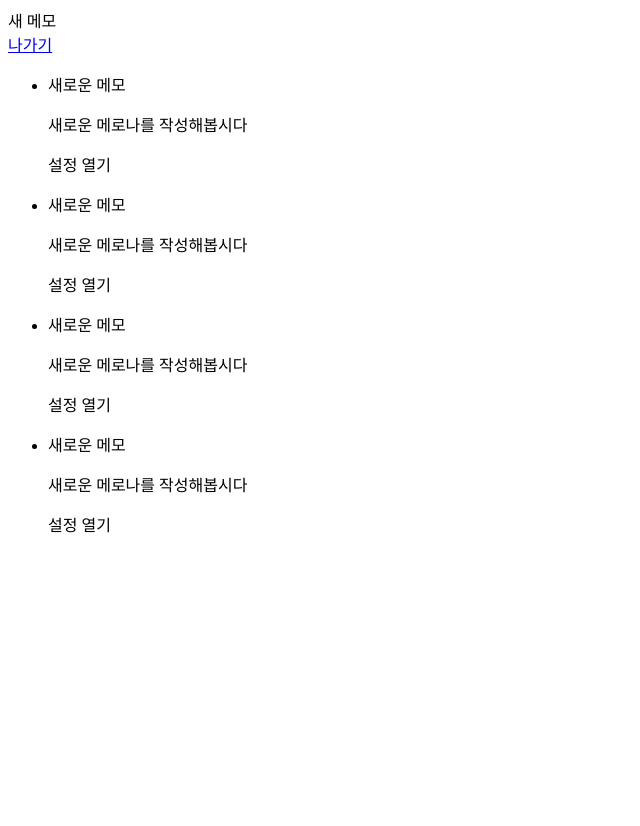
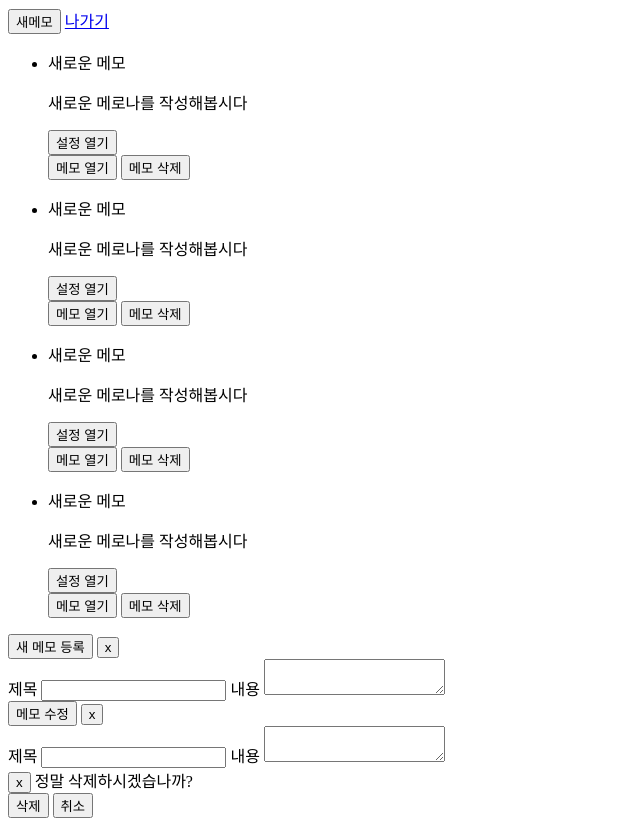
Before and after one commit to kjw1108/5.11-yako, a plain HTML site: page 메모.html in a window 1280 px wide. Shown: the whole page, without its empty margins (0-640 px from the left). Before the commit the page ends 800 px from the top, so only its background shows below. Drawn offline with Linux system fonts and the light colour scheme.

Commit message:
Add files via upload

```diff
--- /dev/null
+++ b/css/reset.css
@@ -0,0 +1,48 @@
+/* http://meyerweb.com/eric/tools/css/reset/
+   v2.0 | 20110126
+   License: none (public domain)
+*/
+
+html, body, div, span, applet, object, iframe,
+h1, h2, h3, h4, h5, h6, p, blockquote, pre,
+a, abbr, acronym, address, big, cite, code,
+del, dfn, em, img, ins, kbd, q, s, samp,
+small, strike, strong, sub, sup, tt, var,
+b, u, i, center,
+dl, dt, dd, ol, ul, li,
+fieldset, form, label, legend,
+table, caption, tbody, tfoot, thead, tr, th, td,
+article, aside, canvas, details, embed,
+figure, figcaption, footer, header, hgroup,
+menu, nav, output, ruby, section, summary,
+time, mark, audio, video {
+	margin: 0;
+	padding: 0;
+	border: 0;
+	font-size: 100%;
+	font: inherit;
+	vertical-align: baseline;
+}
+/* HTML5 display-role reset for older browsers */
+article, aside, details, figcaption, figure,
+footer, header, hgroup, menu, nav, section {
+	display: block;
+}
+body {
+	line-height: 1;
+}
+ol, ul {
+	list-style: none;
+}
+blockquote, q {
+	quotes: none;
+}
+blockquote:before, blockquote:after,
+q:before, q:after {
+	content: '';
+	content: none;
+}
+table {
+	border-collapse: collapse;
+	border-spacing: 0;
+}
--- /dev/null
+++ b/css/style.css
@@ -0,0 +1,5 @@
+h1{
+    color:#f2994a;
+    font-size:40px;
+    font-weight: bold;
+}
--- /dev/null
+++ b/css수업/reset.css
@@ -0,0 +1,48 @@
+/* http://meyerweb.com/eric/tools/css/reset/
+   v2.0 | 20110126
+   License: none (public domain)
+*/
+
+html, body, div, span, applet, object, iframe,
+h1, h2, h3, h4, h5, h6, p, blockquote, pre,
+a, abbr, acronym, address, big, cite, code,
+del, dfn, em, img, ins, kbd, q, s, samp,
+small, strike, strong, sub, sup, tt, var,
+b, u, i, center,
+dl, dt, dd, ol, ul, li,
+fieldset, form, label, legend,
+table, caption, tbody, tfoot, thead, tr, th, td,
+article, aside, canvas, details, embed,
+figure, figcaption, footer, header, hgroup,
+menu, nav, output, ruby, section, summary,
+time, mark, audio, video {
+	margin: 0;
+	padding: 0;
+	border: 0;
+	font-size: 100%;
+	font: inherit;
+	vertical-align: baseline;
+}
+/* HTML5 display-role reset for older browsers */
+article, aside, details, figcaption, figure,
+footer, header, hgroup, menu, nav, section {
+	display: block;
+}
+body {
+	line-height: 1;
+}
+ol, ul {
+	list-style: none;
+}
+blockquote, q {
+	quotes: none;
+}
+blockquote:before, blockquote:after,
+q:before, q:after {
+	content: '';
+	content: none;
+}
+table {
+	border-collapse: collapse;
+	border-spacing: 0;
+}
--- /dev/null
+++ b/css수업/style.css
@@ -0,0 +1,15 @@
+{
+    color:orange
+}
+ p{
+    color:orange
+}
+ span{
+    color:orange
+}
+#혼자{
+    color:darkblue;
+}
+.다같이{
+    color:blue;
+}
--- a/메모.html
+++ b/메모.html
@@ -5,28 +5,80 @@
     <meta http-equiv="X-UA-Compatible" content="IE=edge">
     <meta name="viewport" content="width=device-width, initial-scale=1.0">
     <title>Document</title>
+
 </head>
 <body>
-    <div>새 메모</div>
+    <button type="button">새메모</button>
     <a href="index.html">나가기</a>
     <ul>
         <li>
             <p>새로운 메모</p>
             <p>새로운 메로나를 작성해봅시다</p>
-            <div>설정 열기</div>
-        </li> <li>
+            <button type="button">설정 열기</button>
+            <div>
+                <button type="button">메모 열기</button>
+                <button type="button">메모 삭제</button>
+            </div>
+        </li>
+        <li>
             <p>새로운 메모</p>
             <p>새로운 메로나를 작성해봅시다</p>
-            <div>설정 열기</div>
-        </li> <li>
+            <button type="button">설정 열기</button>
+            <div>
+                <button type="button">메모 열기</button>
+                <button type="button">메모 삭제</button>
+            </div>
+        </li>
+        <li>
             <p>새로운 메모</p>
             <p>새로운 메로나를 작성해봅시다</p>
-            <div>설정 열기</div>
-        </li> <li>
+            <button type="button">설정 열기</button>
+            <div>
+                <button type="button">메모 열기</button>
+                <button type="button">메모 삭제</button>
+            </div>
+        </li>
+        <li>
             <p>새로운 메모</p>
             <p>새로운 메로나를 작성해봅시다</p>
-            <div>설정 열기</div>
+            <button type="button">설정 열기</button>
+            <div>
+                <button type="button">메모 열기</button>
+                <button type="button">메모 삭제</button>
+            </div>
         </li>
     </ul>
+    <form>
+        <div>
+            <button type="submit">새 메모 등록</button>
+        <button type="button">x</button>
+    </div>
+        <div>
+            <label for="title">제목</label>
+            <input type="text" id="title" />
+            <label for="contents">내용</label>
+            <textarea id="contents"></textarea>
+        </div>
+    </form>
+    <form>
+        <div>
+            <button type="submit">메모 수정</button>
+        <button type="button">x</button>
+    </div>
+        <div>
+            <label for="title">제목</label>
+            <input type="text" id="title" />
+            <label for="contents">내용</label>
+            <textarea id="contents"></textarea>
+        </div>
+    </form>
+    <div>
+        <button type="button">x</button>
+        <span>정말 삭제하시겠습나까?</span>
+        <div>
+            <button type="button">삭제</button>
+            <button type="button">취소</button>
+        </div>
+    </div>
 </body>
 </html>
```
Also changed, not shown: css수업/index.html (added, +55 -0 lines), form.html (added, +34 -0 lines), form2.html (added, +22 -0 lines), index.html (+2 -0 lines).
